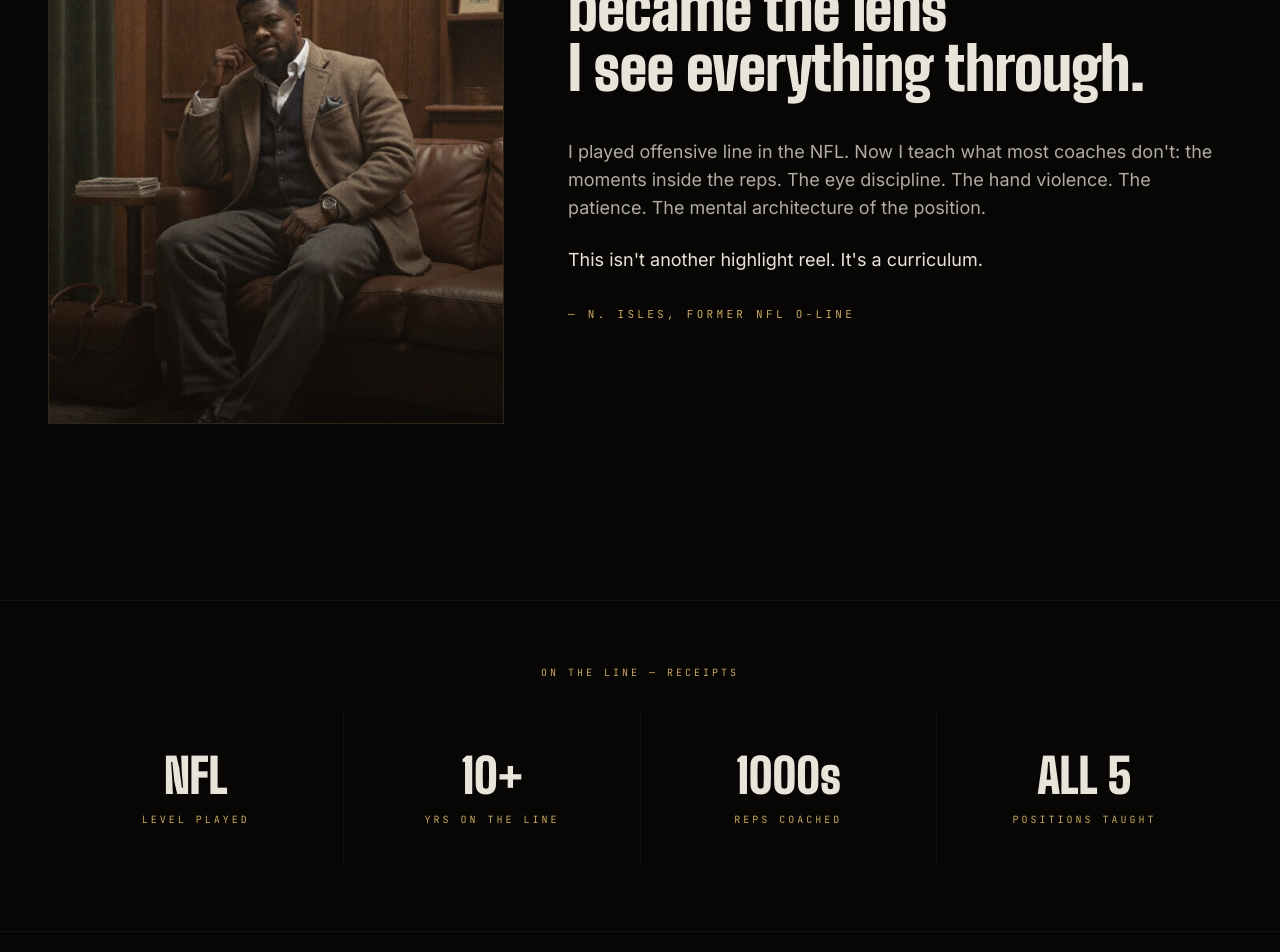
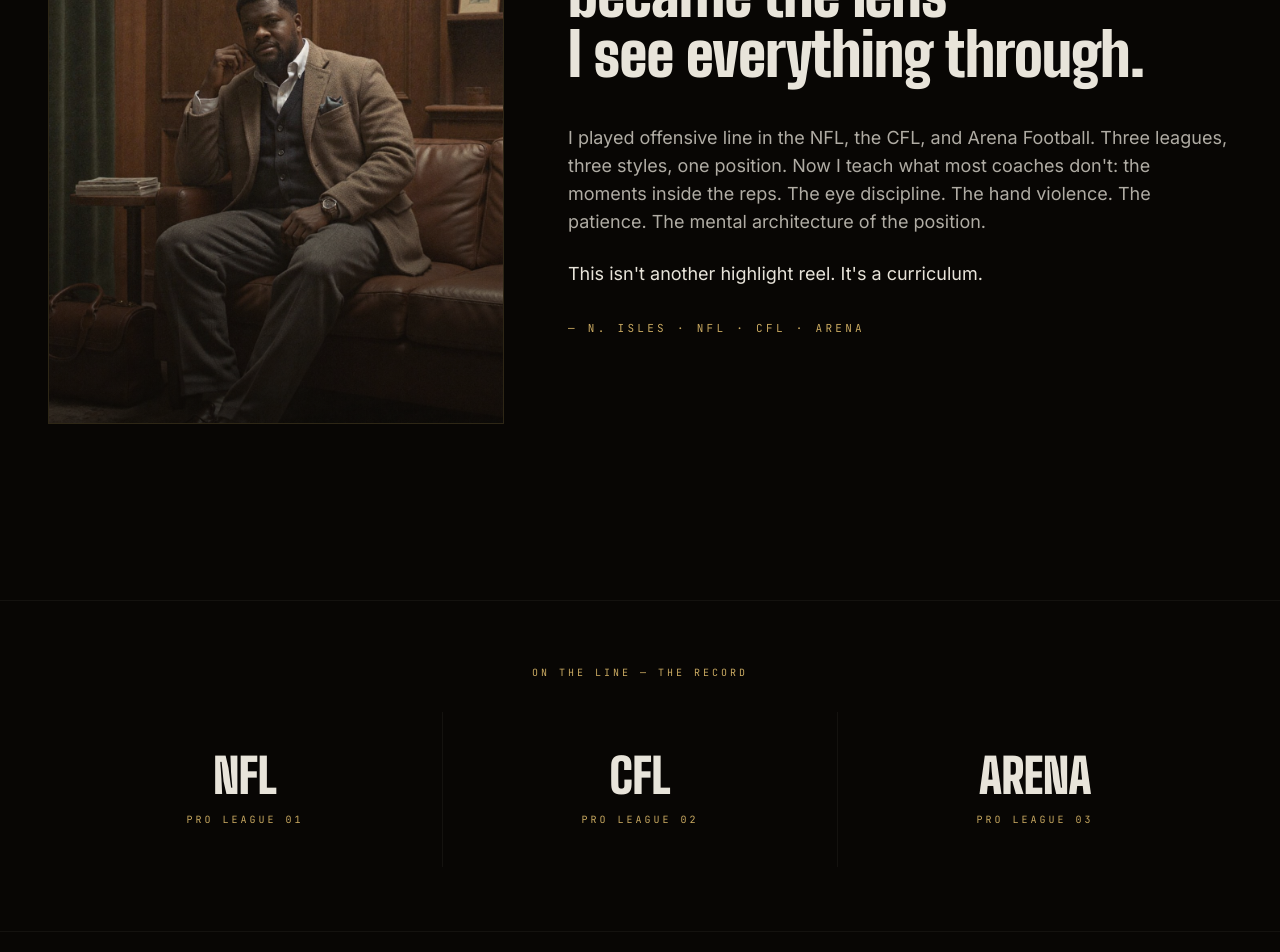
Before and after one commit to nathanisles-ctrl/nateisles, a Next.js app: page /coaching in a window 1280 px wide. Shown: the part 1160-2112 px from the top of the page. Built offline with nearby package versions, Linux system fonts and the light colour scheme.

Commit message:
Coaching: honest credentials — NFL, CFL, Arena (not inflated stats)

```diff
--- a/app/coaching/page.tsx
+++ b/app/coaching/page.tsx
@@ -130,10 +130,11 @@ export default function CoachingPage() {
               className="mt-10 text-bone/75 text-base md:text-lg leading-relaxed space-y-6"
             >
               <p>
-                I played offensive line in the NFL. Now I teach what most
-                coaches don&apos;t: the moments inside the reps. The eye
-                discipline. The hand violence. The patience. The mental
-                architecture of the position.
+                I played offensive line in the NFL, the CFL, and Arena
+                Football. Three leagues, three styles, one position. Now I
+                teach what most coaches don&apos;t: the moments inside the
+                reps. The eye discipline. The hand violence. The patience.
+                The mental architecture of the position.
               </p>
               <p className="text-bone">
                 This isn&apos;t another highlight reel. It&apos;s a curriculum.
@@ -150,7 +151,7 @@ export default function CoachingPage() {
               }}
               className="mt-8 text-ember font-mono text-[11px] tracking-[0.3em]"
             >
-              — N. ISLES, FORMER NFL O-LINE
+              — N. ISLES · NFL · CFL · ARENA
             </motion.p>
           </div>
         </div>
@@ -160,14 +161,13 @@ export default function CoachingPage() {
       <section className="relative px-6 md:px-12 py-16 border-t border-bone/5">
         <div className="max-w-[1300px] mx-auto">
           <p className="text-ember font-mono text-[10px] tracking-[0.3em] mb-8 text-center">
-            ON THE LINE — RECEIPTS
+            ON THE LINE — THE RECORD
           </p>
-          <div className="grid grid-cols-2 md:grid-cols-4 gap-px bg-bone/5">
+          <div className="grid grid-cols-3 gap-px bg-bone/5">
             {[
-              { stat: "NFL", label: "LEVEL PLAYED" },
-              { stat: "10+", label: "YRS ON THE LINE" },
-              { stat: "1000s", label: "REPS COACHED" },
-              { stat: "ALL 5", label: "POSITIONS TAUGHT" },
+              { stat: "NFL", label: "PRO LEAGUE 01" },
+              { stat: "CFL", label: "PRO LEAGUE 02" },
+              { stat: "ARENA", label: "PRO LEAGUE 03" },
             ].map((c) => (
               <div
                 key={c.label}
```
